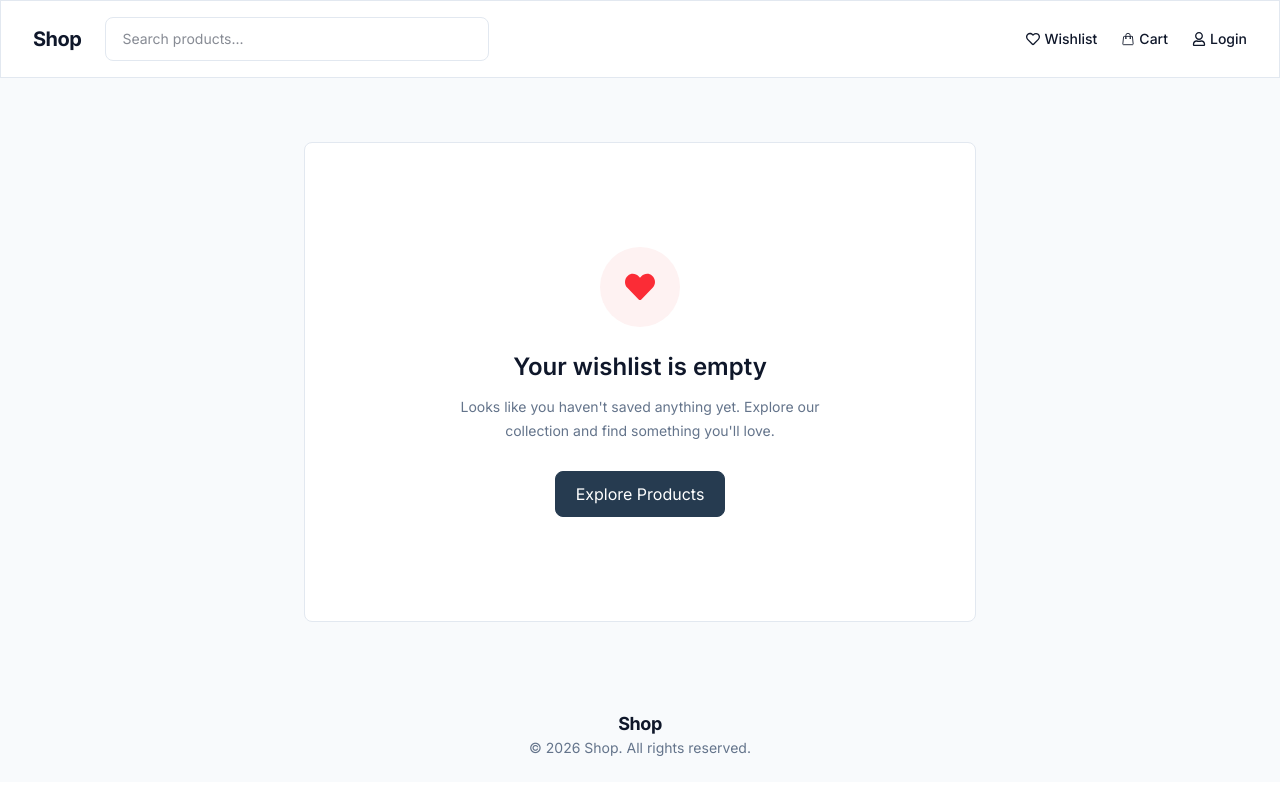
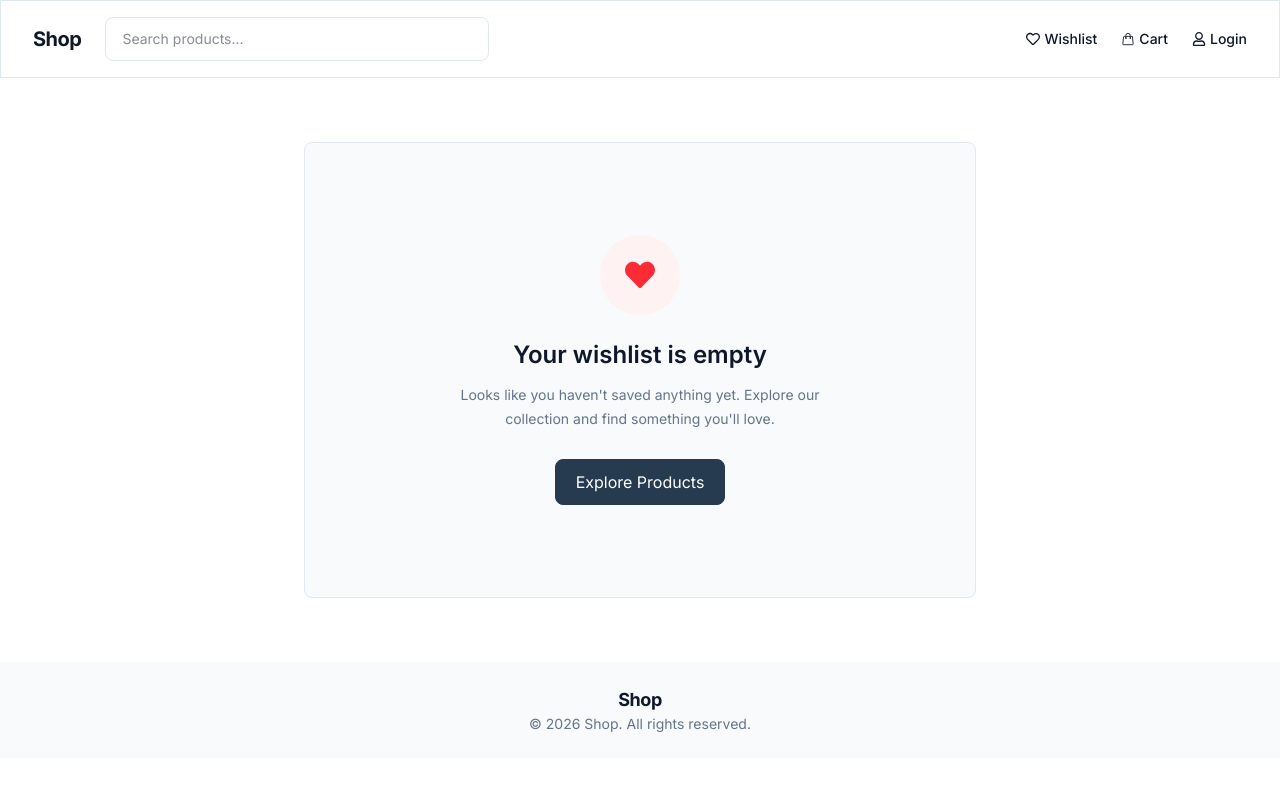
Before and after one commit to haya-byldd/shop-e-commerce, a Next.js app: page /wishlist in a window 1280 px wide. Shown: the top 794 px of the page. Built offline with nearby package versions, Linux system fonts and the light colour scheme.

Commit message:
fix: fix wishlist build error

```diff
--- a/src/app/(shop)/wishlist/page.tsx
+++ b/src/app/(shop)/wishlist/page.tsx
@@ -1,63 +1,9 @@
-"use client"
+import WishlistPage from "@/components/wishListPage"
 
-import ProductCard from "@/components/productCard";
-import { ProductDetail } from "@/types/product";
-import Link from "next/link";
-import { FaHeart } from "react-icons/fa";
-
-const WishlistPage = () => {
-  const wishList = JSON.parse(localStorage.getItem("wishList") || "[]");
-
- if (wishList.length === 0) {
+const WishList = () => {
   return (
-    <main className="max-w-340 w-full mx-auto px-6 py-16 bg-surface">
-      <div className="border border-border min-h-[60vh] max-w-2xl bg-bg rounded-card  mx-auto flex flex-col items-center justify-center text-center">
-        <div className="flex items-center justify-center w-20 h-20 rounded-full bg-red-50 mb-6">
-          <FaHeart className="text-3xl text-red-500" />
-        </div>
-
-        <h1 className="text-2xl font-semibold text-fg mb-3">
-          Your wishlist is empty
-        </h1>
-
-        <p className="text-fg-muted text-sm max-w-sm leading-6 mb-7">
-          Looks like you haven't saved anything yet.
-          Explore our collection and find something you'll love.
-        </p>
-
-        <Link
-          href="/products"
-          className="btn-primary"
-        >
-          Explore Products
-        </Link>
-
-      </div>
-    </main>
-  );
+    <WishlistPage/>
+  )
 }
 
-  return (
-  <main className="max-w-340 w-full mx-auto px-6 py-15">
-
-  <div className="mb-8">
-    <h1 className="text-2xl font-semibold text-fg">
-      My Wishlist
-    </h1>
-
-    <p className="text-sm text-fg-muted mt-1">
-      {wishList.length} {wishList.length === 1 ? "product" : "products"} saved for later
-    </p>
-  </div>
-
-  <div className="grid grid-cols-1 gap-6 sm:grid-cols-2 lg:grid-cols-3 xl:grid-cols-4">
-    {wishList.map((product: ProductDetail) => (
-      <ProductCard key={product.id} product={product} />
-    ))}
-  </div>
-
-</main>
-  );
-};
-
-export default WishlistPage;
+export default WishList;
--- /dev/null
+++ b/src/components/wishListPage.tsx
@@ -0,0 +1,77 @@
+"use client"
+//we can't access the localstorage data directly because -
+//next.js render page on server but local storage is browser api, so the api doesn't exist in the node.js server. and when next.js tries to prerender it got error ReferenceError: localStorage is not defined.
+//This is a client vs. server rendering issue in Next.js.
+// we'll use useEffect to get the data from local storage.
+
+import ProductCard from "@/components/productCard";
+import { ProductDetail } from "@/types/product";
+import Link from "next/link";
+import { useEffect, useState } from "react";
+import { FaHeart } from "react-icons/fa";
+
+
+
+const WishlistPage = () => {
+    const [wishList, setWishList] = useState<ProductDetail[]>([]);
+
+    useEffect(() => {
+        const storedWishListProd = JSON.parse(localStorage.getItem("wishList") || "[]");
+        setWishList(storedWishListProd)
+
+    }, [])
+
+
+ if (wishList.length === 0) {
+  return (
+    <main className="max-w-340 w-full mx-auto px-6 py-16">
+      <div className="border border-border min-h-[57vh] max-w-2xl bg-surface rounded-card  mx-auto flex flex-col items-center justify-center text-center">
+        <div className="flex items-center justify-center w-20 h-20 rounded-full bg-red-50 mb-6">
+          <FaHeart className="text-3xl text-red-500" />
+        </div>
+
+        <h1 className="text-2xl font-semibold text-fg mb-3">
+          Your wishlist is empty
+        </h1>
+
+        <p className="text-fg-muted text-sm max-w-sm leading-6 mb-7">
+          Looks like you haven't saved anything yet.
+          Explore our collection and find something you'll love.
+        </p>
+
+        <Link
+          href="/products"
+          className="btn-primary"
+        >
+          Explore Products
+        </Link>
+
+      </div>
+    </main>
+  );
+}
+
+  return (
+  <main className="max-w-340 w-full mx-auto px-6 py-15">
+
+  <div className="mb-8">
+    <h1 className="text-2xl font-semibold text-fg">
+      My Wishlist
+    </h1>
+
+    <p className="text-sm text-fg-muted mt-1">
+      {wishList.length} {wishList.length === 1 ? "product" : "products"} saved for later
+    </p>
+  </div>
+
+  <div className="grid grid-cols-1 gap-6 sm:grid-cols-2 lg:grid-cols-3 xl:grid-cols-4">
+    {wishList.map((product: ProductDetail) => (
+      <ProductCard key={product.id} product={product} />
+    ))}
+  </div>
+
+</main>
+  );
+};
+
+export default WishlistPage;
```
